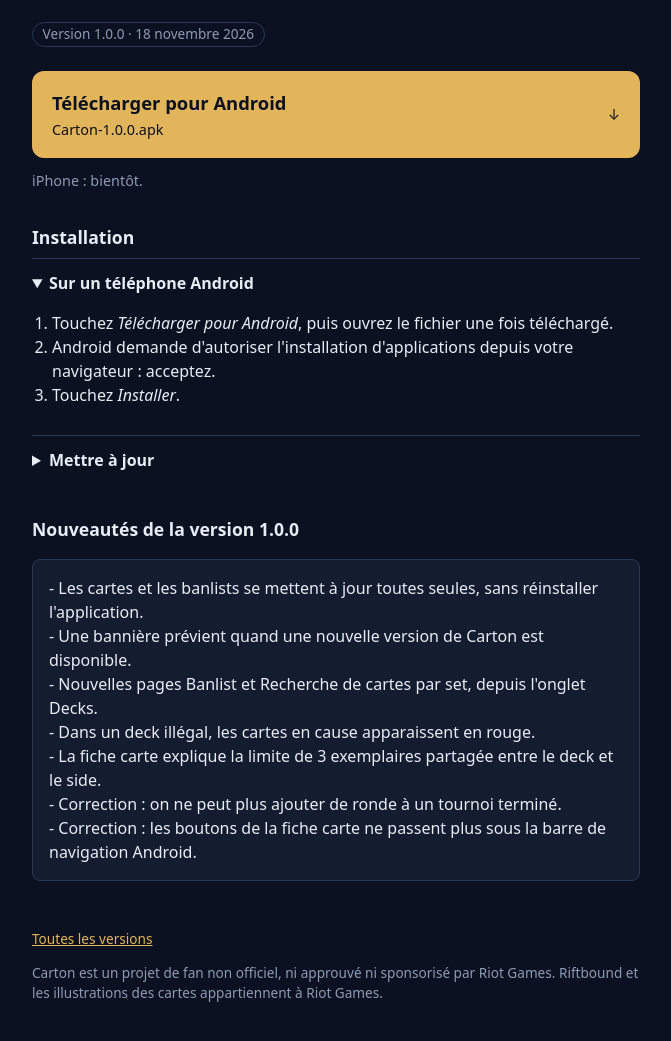
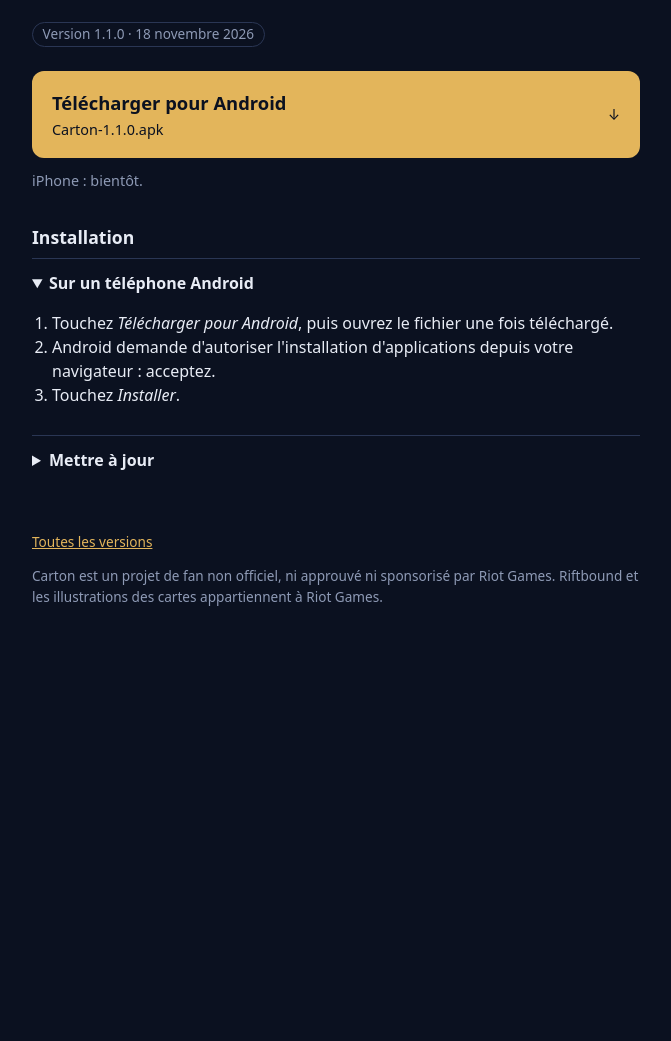
Before and after one commit to Unarbre/carton.github.io, a plain HTML site: page index.html in a window 1280 px wide. Shown: the part 161-1202 px from the top of the page, without its empty margins (304-975 px from the left). After the commit the page ends 846 px from the top, so only its background shows below. Drawn offline with Linux system fonts and the light colour scheme.

Commit message:
Download page: Carton 1.1.0

```diff
--- a/index.html
+++ b/index.html
@@ -36,10 +36,10 @@
     <h1>Carton</h1>
     <p class="tagline">Le compagnon des joueurs de jeux de cartes : score, historique, notes par matchup et banlists
     toujours à jour. Premier jeu : Riftbound.</p>
-    <span class="version">Version 1.0.0 · 18 novembre 2026</span>
+    <span class="version">Version 1.1.0 · 18 novembre 2026</span>
 
-    <a class="download" href="https://github.com/Unarbre/carton.github.io/releases/download/v1.0.0/Carton-1.0.0.apk">
-      <div><strong>Télécharger pour Android</strong><span>Carton-1.0.0.apk</span></div>
+    <a class="download" href="https://github.com/Unarbre/carton.github.io/releases/download/1.1.0/Carton-1.1.0.apk">
+      <div><strong>Télécharger pour Android</strong><span>Carton-1.1.0.apk</span></div>
       <span aria-hidden="true">↓</span>
     </a>
     <p class="soon">iPhone : bientôt.</p>
@@ -60,15 +60,6 @@
       toutes seules.</p>
     </details>
 
-    <h2>Nouveautés de la version 1.0.0</h2>
-    <pre class="notes">- Les cartes et les banlists se mettent à jour toutes seules, sans réinstaller l'application.
-- Une bannière prévient quand une nouvelle version de Carton est disponible.
-- Nouvelles pages Banlist et Recherche de cartes par set, depuis l'onglet Decks.
-- Dans un deck illégal, les cartes en cause apparaissent en rouge.
-- La fiche carte explique la limite de 3 exemplaires partagée entre le deck et le side.
-- Correction : on ne peut plus ajouter de ronde à un tournoi terminé.
-- Correction : les boutons de la fiche carte ne passent plus sous la barre de navigation Android.</pre>
-
     <footer>
       <p><a href="https://github.com/Unarbre/carton.github.io/releases">Toutes les versions</a></p>
       <p>Carton est un projet de fan non officiel, ni approuvé ni sponsorisé par Riot Games. Riftbound et les
```
Also changed, not shown: app/latest.json (+4 -4 lines).
